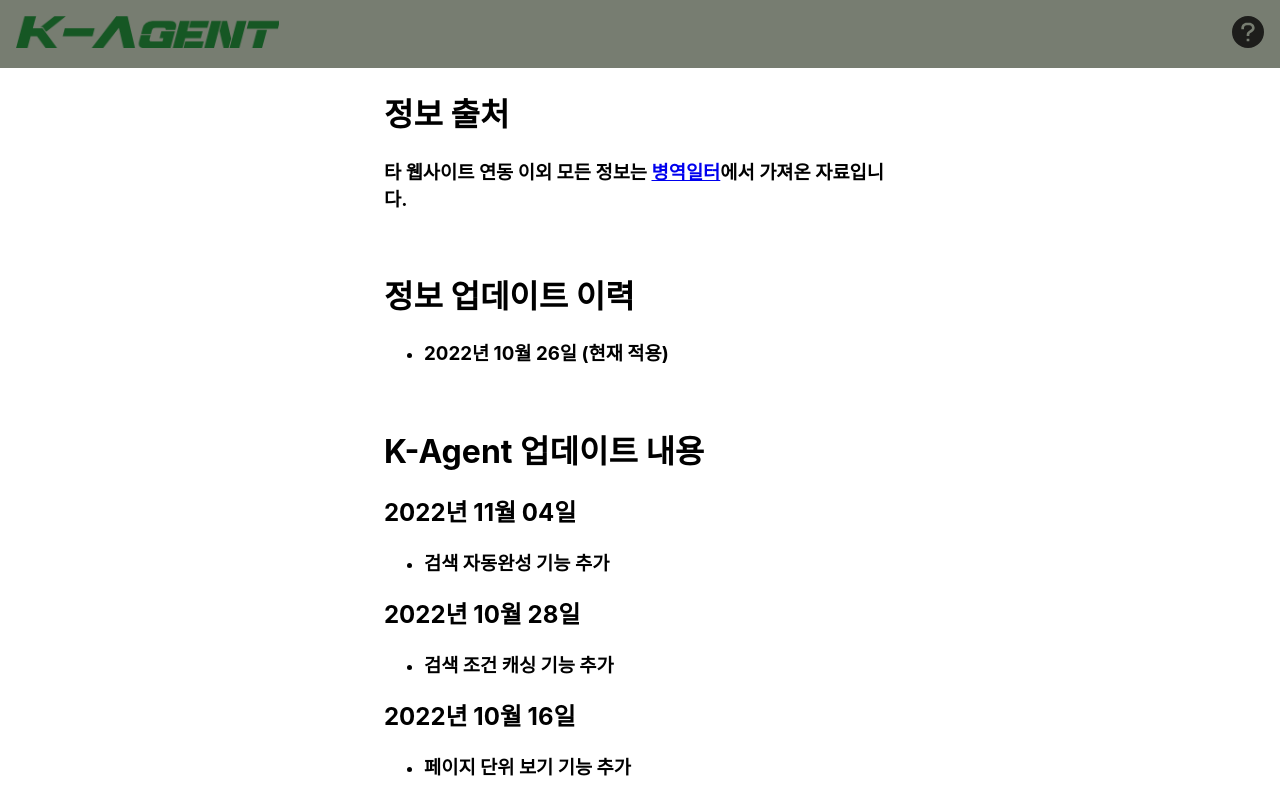
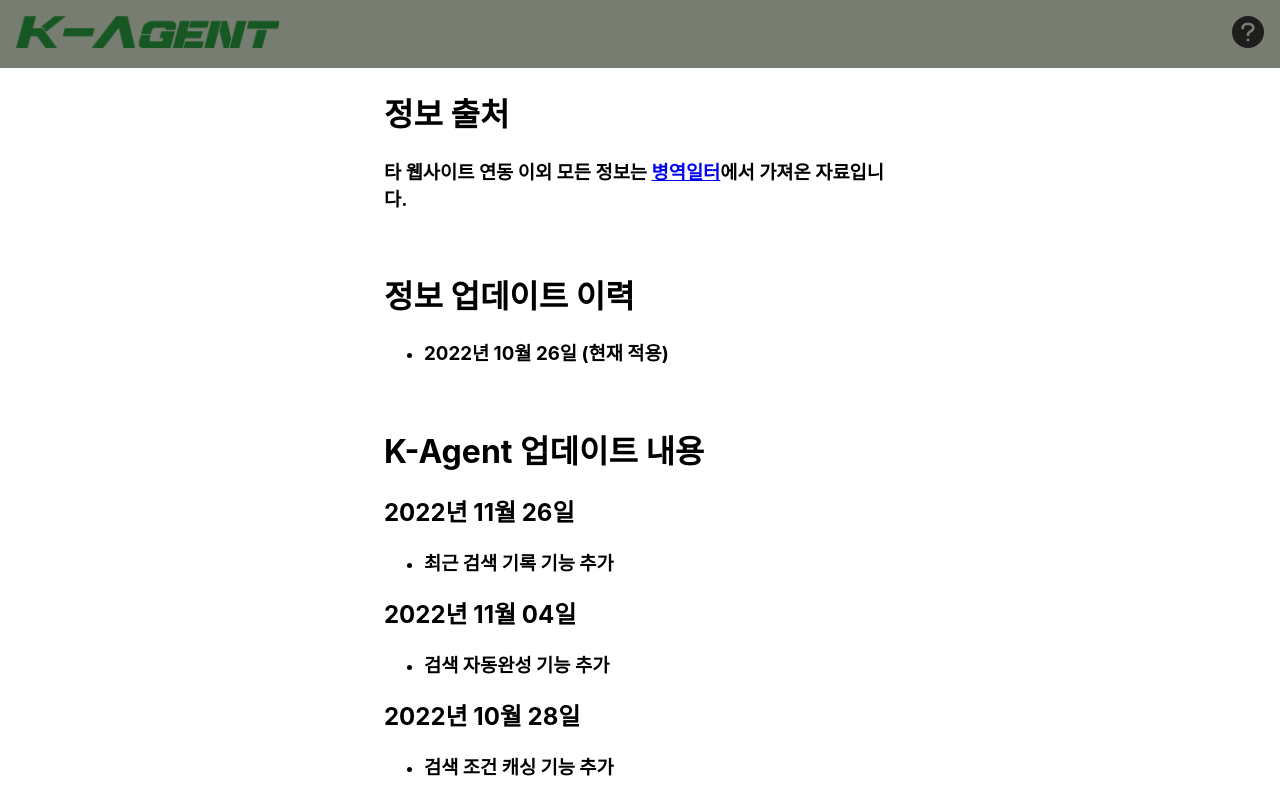
Before and after one commit to Ji-InPark/k-agent.service, a React (Create React App) app: page /information in a window 1280 px wide. Shown: the top 800 px of the page. Built offline with nearby package versions, Linux system fonts and the light colour scheme.

Commit message:
Update InformationContainer.tsx

```diff
--- a/src/components/information-components/InformationContainer.tsx
+++ b/src/components/information-components/InformationContainer.tsx
@@ -44,6 +44,11 @@
       <br />
 
       <h1>K-Agent 업데이트 내용</h1>
+      <h2>2022년 11월 26일</h2>
+      <ul>
+        <UpdateInformationItem>최근 검색 기록 기능 추가</UpdateInformationItem>
+      </ul>
+
       <h2>2022년 11월 04일</h2>
       <ul>
         <UpdateInformationItem>검색 자동완성 기능 추가</UpdateInformationItem>
```
